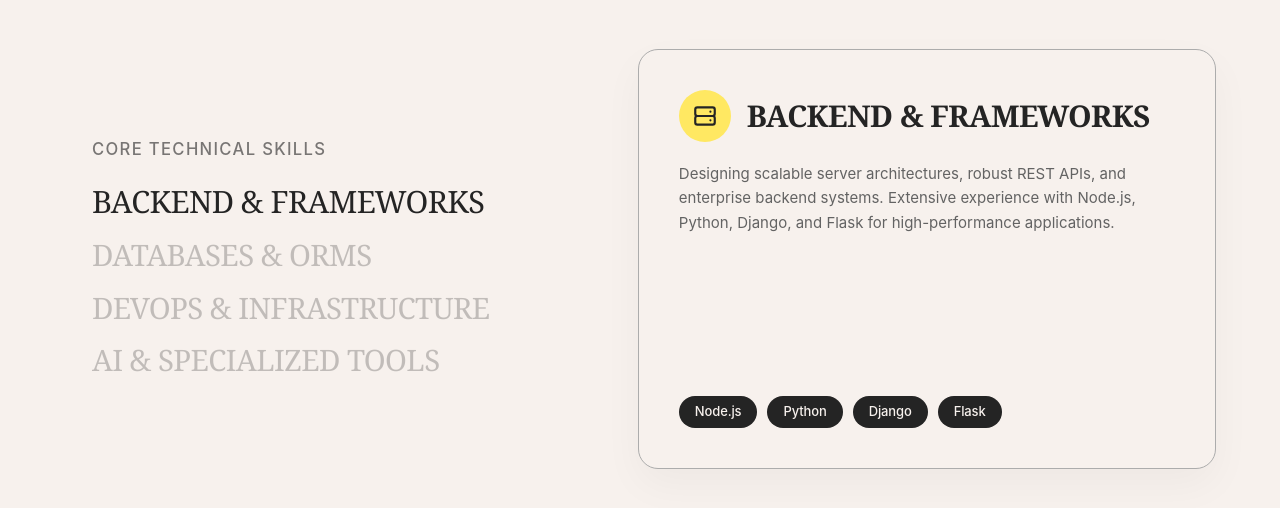
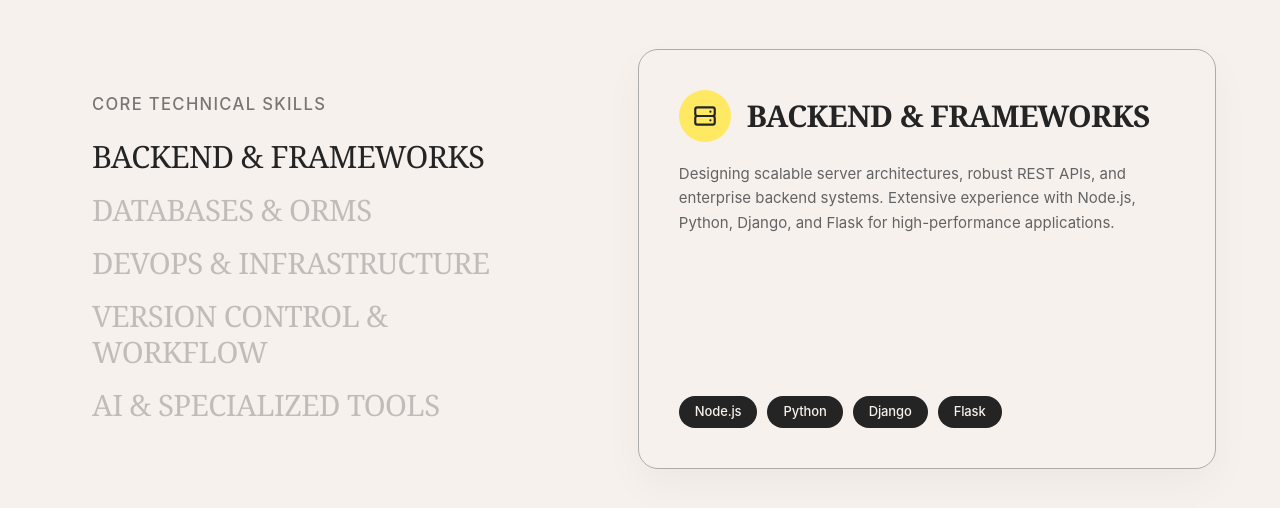
Before and after one commit to nileshgsuthar2003-cmyk/myportfolio, a React (Vite) app in the folder nilesh-portfolio-react/: page / in a window 1280 px wide. Shown: the part 2575-3083 px from the top of the page. Built offline with nearby package versions, Linux system fonts and the light colour scheme; a web font is replaced by a local one.

Commit message:
Add Version Control & Workflow (Git, GitHub) to skills section

```diff
--- a/nilesh-portfolio-react/src/components/Skills/skillsData.js
+++ b/nilesh-portfolio-react/src/components/Skills/skillsData.js
@@ -28,6 +28,15 @@
   },
   {
     id: 3,
+    title: "Version Control & Workflow",
+    content: "Managing codebase versioning, collaborative development, branching strategies, code reviews, and automated release workflows using Git and GitHub.",
+    pills: ["Git", "GitHub"],
+    icon: `<svg fill="none" viewBox="0 0 24 24" stroke="currentColor">
+             <path stroke-linecap="round" stroke-linejoin="round" stroke-width="2" d="M8 7v8a2 2 0 002 2h6M8 7a2 2 0 100-4 2 2 0 000 4zm0 8a2 2 0 100 4 2 2 0 000-4zm10-4a2 2 0 100-4 2 2 0 000 4z" />
+           </svg>`
+  },
+  {
+    id: 4,
     title: "AI & Specialized Tools",
     content: "Building AI pipelines, deep learning utilities, and OCR document processors. Hands-on experience with PyTorch, Local LLM inference (Gemini, Qwen), Nougat OCR, and API rate-limit management.",
     pills: ["PyTorch", "Local LLM Inference (Gemini, Qwen)", "Nougat OCR", "API Rate-Limit Management"],
```
